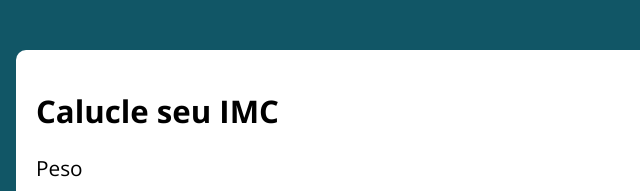
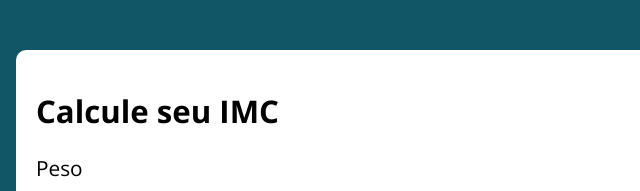
Before and after one commit to Mateeus10/calculadora-imc, a plain HTML site: page index.html in a window 1280 px wide. Shown: the top 191 px of the page, 304-944 px from the left. Drawn offline with nearby package versions, Linux system fonts and the light colour scheme.

Commit message:
First Commit 2

```diff
--- a/index.html
+++ b/index.html
@@ -8,7 +8,7 @@
   </head>
   <body>
     <section class="container">
-      <h1>Calucle seu IMC</h1>
+      <h1>Calcule seu IMC</h1>
       <form action="/" id="formulario" method="POST">
         <label for="peso">Peso</label>
         <input type="text" name="peso" id="peso" />
```
